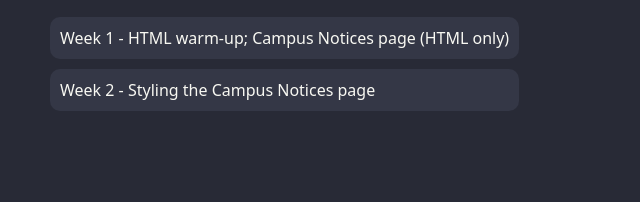
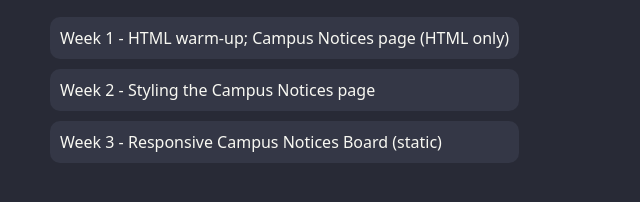
Before and after one commit to jayjayyymon/campus-notice-board, a plain HTML site: page index.html in a window 1280 px wide. Shown: the part 172-374 px from the top of the page, without its empty margins (0-640 px from the left). Drawn offline with Linux system fonts and the light colour scheme.

Commit message:
Add link to week 3

```diff
--- a/index.html
+++ b/index.html
@@ -20,6 +20,9 @@
         <a href="./week2/week2.html"
           >Week 2 - Styling the Campus Notices page
         </a>
+        <a href="./week3/week3.html"
+          >Week 3 - Responsive Campus Notices Board (static)
+        </a>
       </div>
     </main>
   </body>
```
